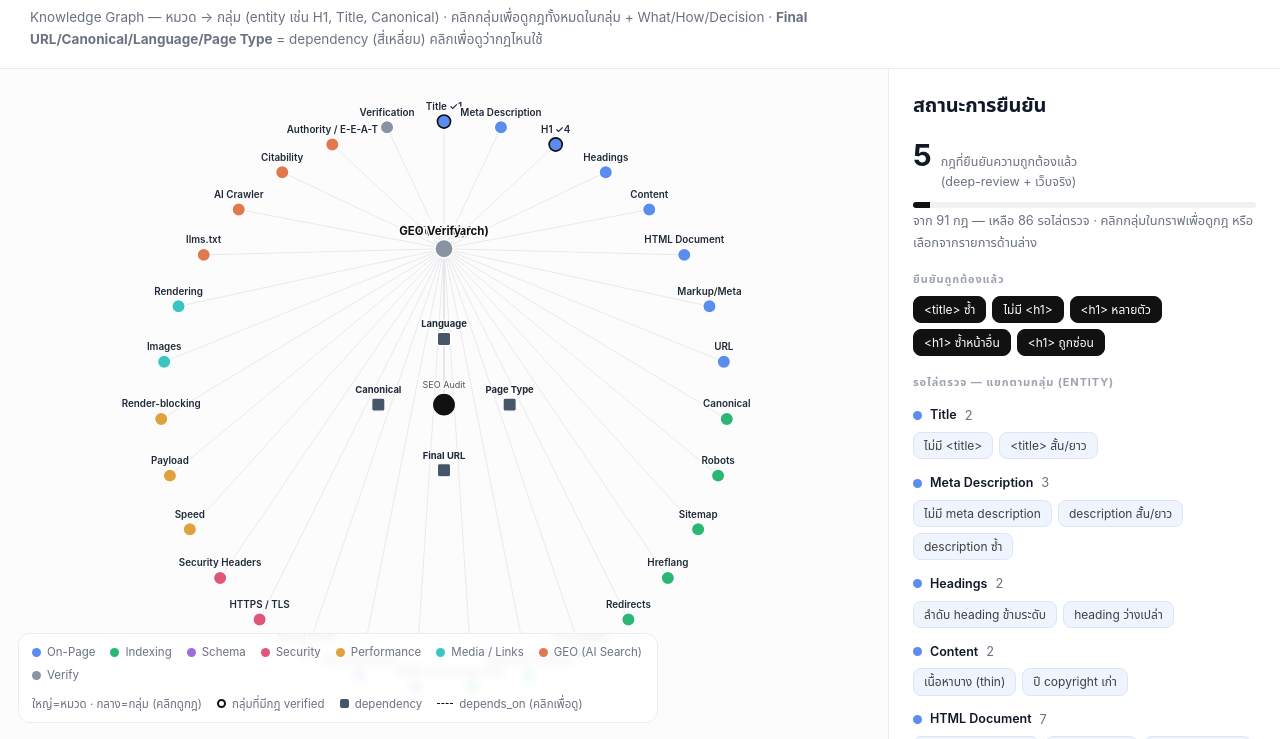
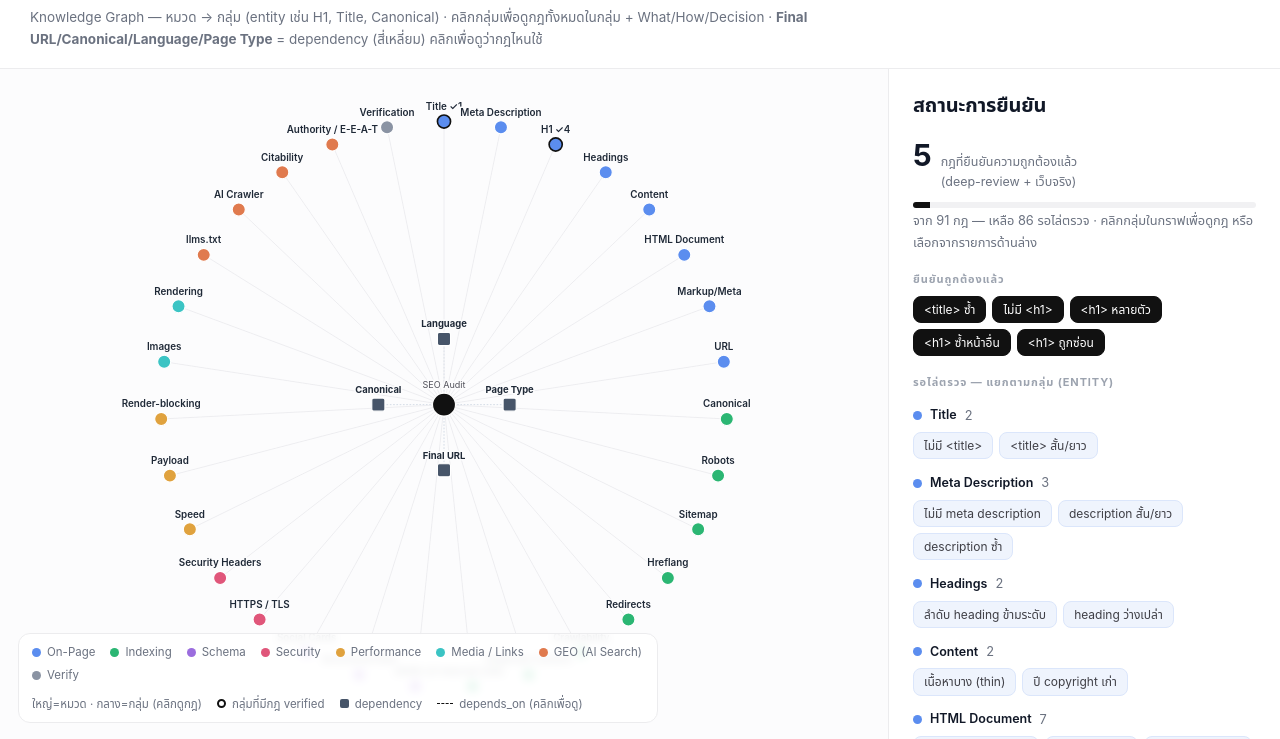
Before and after one commit to NarisaraShareinvestor/SEO_Check, a website: page ai-check-seo/public/knowledge-graph.html in a window 1280 px wide. Shown: the part 61-800 px from the top of the page. Drawn offline with Linux system fonts and the light colour scheme.

Commit message:
kg: เอา category-node ออกจากกราฟ (ใช้สีแทนหมวด) — fix ป้ายหมวดชนกลางจอ
root → กลุ่ม(entity) เป็น spoke radial · dependency เส้นประสั้นกลาง · หมวด=สี+legend
(category ยังอยู่ใน data/panel breadcrumb)

Co-Authored-By: Claude Opus 4.8 (1M context) <noreply@anthropic.com>

```diff
--- a/ai-check-seo/public/knowledge-graph.html
+++ b/ai-check-seo/public/knowledge-graph.html
@@ -99,10 +99,12 @@ function radial(){
 }
 function init(){
   radial();
-  const shown=DATA.nodes.filter(n=>n.type!=='rule'); // ซ่อน rule dots — ดูกฎใน panel ตอนคลิกกลุ่ม
+  // โชว์แค่โครง: root + กลุ่ม(entity) + dependency · หมวดสื่อด้วย "สี" (ไม่วาด category-node กันป้ายชนกลางจอ) · ซ่อน rule dots
+  const shown=DATA.nodes.filter(n=>n.type==='entity'||n.type==='dep'||n.type==='root');
   let a=1e9,b=1e9,c=-1e9,e=-1e9; shown.forEach(n=>{a=Math.min(a,n.x);b=Math.min(b,n.y);c=Math.max(c,n.x);e=Math.max(e,n.y);});
   const pad=64; shown.forEach(n=>POS[n.id]={x:n.x,y:n.y,r:rOf(n)});
-  const edgesH=DATA.edges.filter(g=>!g[2]).map(g=>{const x=BYID[g[0]],y=BYID[g[1]];if(!x||!y||x.type==='rule'||y.type==='rule')return'';return `<line x1="${x.x.toFixed(1)}" y1="${x.y.toFixed(1)}" x2="${y.x.toFixed(1)}" y2="${y.y.toFixed(1)}" stroke="#e6e6e9" stroke-width="1"/>`;}).join('');
+  const root=BYID['__root'];
+  const edgesH=shown.filter(n=>n.type==='entity'||n.type==='dep').map(n=>`<line x1="${root.x.toFixed(1)}" y1="${root.y.toFixed(1)}" x2="${n.x.toFixed(1)}" y2="${n.y.toFixed(1)}" stroke="${n.type==='dep'?'#cbd5e1':'#ebebee'}" stroke-width="1" ${n.type==='dep'?'stroke-dasharray="2 2"':''}/>`).join('');
   const nodesH=shown.map(n=>{
     const r=rOf(n), hasVer=n.type==='entity'&&ENTVER[n.id];
     const fill=n.type==='root'?'#111':n.type==='dep'?'#475569':(COLOR[n.cat]||'#94a3b8');
```
